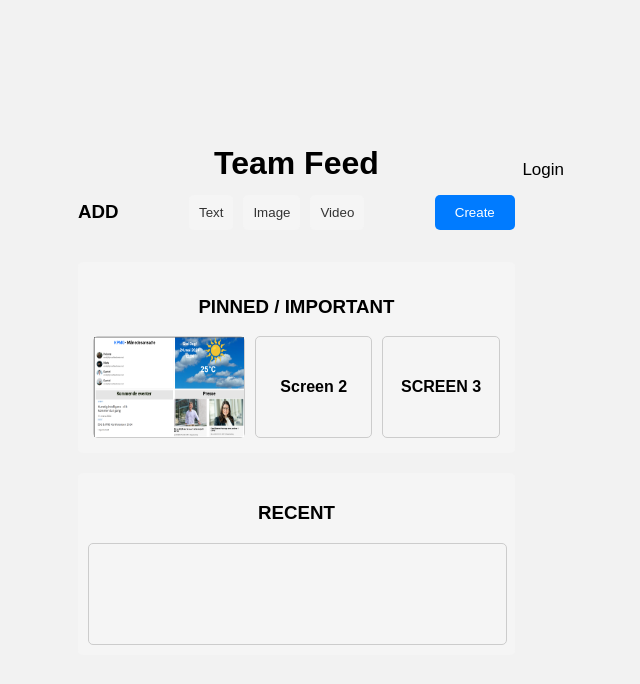
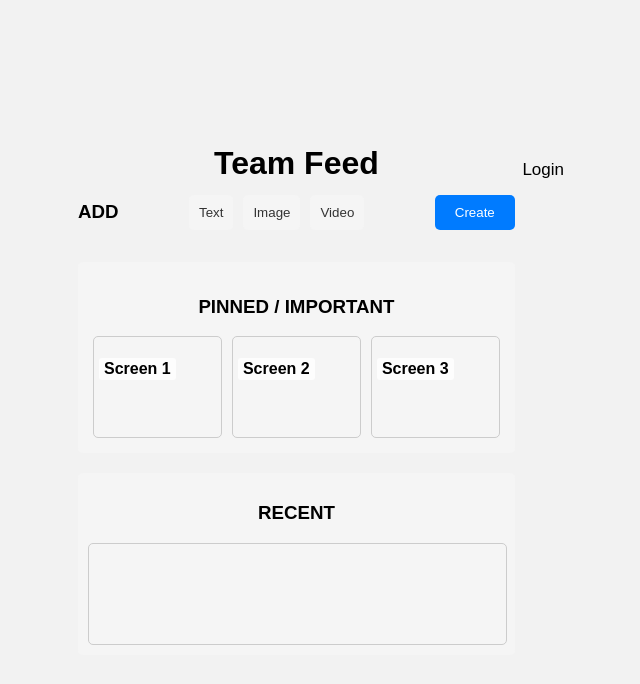
Before and after one commit to noah-isayas/LightBeam, a React (Vite) app in the folder client/: page /lightbeam in a window 1280 px wide. Shown: the top 684 px of the page, without its empty margins (309-949 px from the left). Built offline with nearby package versions, Linux system fonts and the light colour scheme.

Commit message:
Pictures are now shown in their screens on the upload page

```diff
--- a/client/src/components/LightbeamScreen.jsx
+++ b/client/src/components/LightbeamScreen.jsx
@@ -1,7 +1,27 @@
-import React from 'react';
+import React, { useState } from 'react';
 import '../style/LightbeamScreen.css';
 
 const LightbeamScreen = () => {
+    const [images, setImages] = useState({
+        screen1: null,
+        screen2: null,
+        screen3: null,
+    });
+
+    const handleImageChange = (event, screen) => {
+        const file = event.target.files[0];
+        if (file) {
+            const reader = new FileReader();
+            reader.onload = () => {
+                setImages((prevImages) => ({
+                    ...prevImages,
+                    [screen]: reader.result,
+                }));
+            };
+            reader.readAsDataURL(file);
+        }
+    };
+
     return (
         <div className="lightbeam-screen">
             <div className="content">
@@ -24,15 +44,21 @@ const LightbeamScreen = () => {
                     <div className="pinned">
                         <h3>PINNED / IMPORTANT</h3>
                         <div className="pinned-items">
-                            <div className="item">
-                                <img src="Screen1.png" alt="Screen 1" width="150" height="100" />
-                            </div>
-                            <div className="item">
-                                <p className="title">Screen 2</p>
-                            </div>
-                            <div className="item">
-                                <p className="title">SCREEN 3</p>
-                            </div>
+                            {['screen1', 'screen2', 'screen3'].map((screen) => (
+                                <div key={screen} className="item">
+                                    <input
+                                        type="file"
+                                        accept="image/*"
+                                        onChange={(e) => handleImageChange(e, screen)}
+                                        className="file-input"
+                                    />
+                                    {images[screen] ? (
+                                        <img src={images[screen]} alt={screen} />
+                                    ) : (
+                                        <p className="title">{screen.replace('screen', 'Screen ')}</p>
+                                    )}
+                                </div>
+                            ))}
                         </div>
                         <div className="more">
                             {/* More content */}
--- a/client/src/style/LightbeamScreen.css
+++ b/client/src/style/LightbeamScreen.css
@@ -112,7 +112,6 @@ body {
 }
 
 .feed .pinned {
-    align-items: center;
     padding: 15px;
     border-radius: 5px;
     background-color: #f5f5f5;
@@ -132,10 +131,34 @@ body {
     display: flex;
     justify-content: center;
     align-items: center;
+    position: relative;
+}
+
+.pinned-items .item img {
+    width: 100%;
+    height: 100%;
+    object-fit: cover;
+    border-radius: 5px;
+}
+
+.pinned-items .item input[type="file"] {
+    position: absolute;
+    bottom: 5px;
+    left: 5px;
+    opacity: 0;
+    cursor: pointer;
+    width: 100%;
+    height: 100%;
 }
 
 .feed .pinned .pinned-items .item .title {
     font-weight: bold;
+    position: absolute;
+    top: 5px;
+    left: 5px;
+    background: rgba(255, 255, 255, 0.8);
+    padding: 2px 5px;
+    border-radius: 3px;
 }
 
 .feed .recent {
@@ -188,4 +211,13 @@ body {
     .add .add-options button {
         width: 100%;
     }
+
+    .pinned-items {
+        flex-direction: column;
+        align-items: center;
+    }
+
+    .pinned-items .item {
+        width: 100%;
+    }
 }
```
Also changed, not shown: 2 other files (tests, documents, lock files or other folders).
